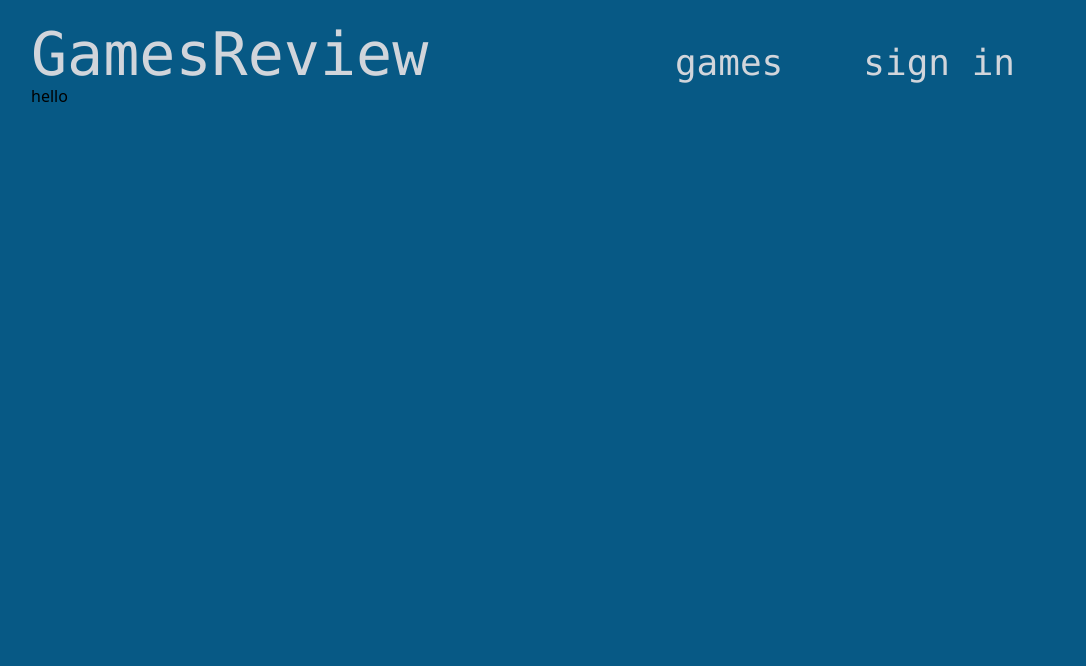
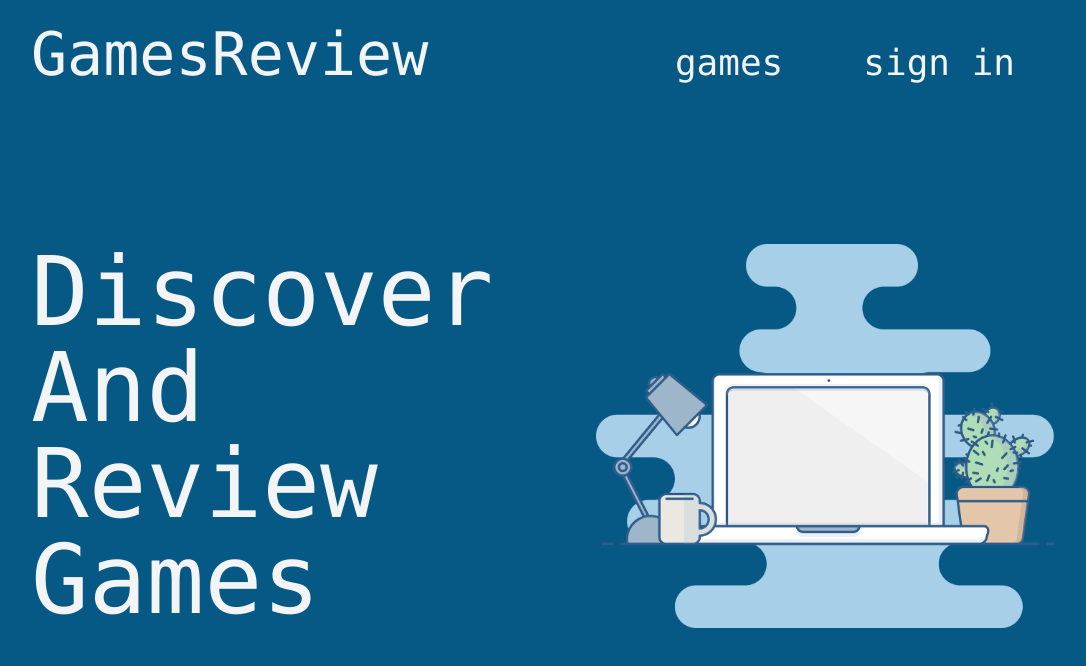
Before and after one commit to oskarilindroos/gamereviews-webapp, a React (Vite) app in the folder frontend/: page / in a window 1280 px wide. Shown: the top 666 px of the page, without its empty margins (97-1183 px from the left). Built offline with nearby package versions, Linux system fonts and the light colour scheme.

Commit message:
Frontpage introduction
Created the introduction part that has "here's what you can do" text and the image of the laptop

```diff
--- a/frontend/src/Components/MainNavigation.tsx
+++ b/frontend/src/Components/MainNavigation.tsx
@@ -8,19 +8,19 @@ const MainNavigation = () => {
                     <div className="flex items-">
                         <li>
                             <Link to="/">
-                                <h1 className="font-mono text-gray-300 text-6xl">GamesReview</h1>
+                                <h1 className="font-mono text-gray-100 text-6xl">GamesReview</h1>
                             </Link>
                         </li>
                     </div>
                     <div className="flex flex-row ml-auto">
                         <li>
                             <Link to="/">
-                                <h1 className="font-mono text-gray-300 text-4xl px-10">games</h1>
+                                <h1 className="font-mono text-gray-100 text-4xl px-10">games</h1>
                             </Link>
                         </li>
                         <li>
                             <Link to="/">
-                                <h1 className="font-mono text-gray-300 text-4xl px-10">sign in</h1>
+                                <h1 className="font-mono text-gray-100 text-4xl px-10">sign in</h1>
                             </Link>
                         </li>
                     </div>
--- a/frontend/src/Components/Router.tsx
+++ b/frontend/src/Components/Router.tsx
@@ -1,6 +1,5 @@
 import { RouterProvider, createBrowserRouter } from 'react-router-dom'
 import ErrorPage from '../Pages/ErrorPage';
-import Placeholder from '../Pages/Placeholder';
 import RootLayout from '../Pages/RootLayout';
 import FrontPage from '../Pages/FrontPage';
 
--- a/frontend/src/Pages/FrontPage.tsx
+++ b/frontend/src/Pages/FrontPage.tsx
@@ -1,9 +1,12 @@
-
+import Laptop from '../Assets/laptop.png'
 
 const FrontPage = () => {
     return (
-        <div className="">
-            <h1>hello</h1>
+        <div className="mt-40">
+            <div className="flex flex-row">
+                <h1 className="font-mono text-gray-100 text-8xl">Discover<br />And Review<br />Games</h1>
+                <img className="h-96 ml-auto" src={Laptop}></img>
+            </div>
         </div>
     )
 }
--- a/frontend/src/Pages/RootLayout.tsx
+++ b/frontend/src/Pages/RootLayout.tsx
@@ -3,7 +3,7 @@ import MainNavigation from "../Components/MainNavigation";
 
 const RootLayout = () => {
     return (
-        <div className="bg-cover h-screen bg-sky-800">
+        <div className="bg-cover min-h-screen bg-sky-800">
             <div className="w-4/5 mx-auto pt-6">
                 <MainNavigation />
                 <Outlet></Outlet>
```
Also changed, not shown: frontend/src/Assets/laptop.png (added), frontend/src/Assets/poster_template.PNG (added).
